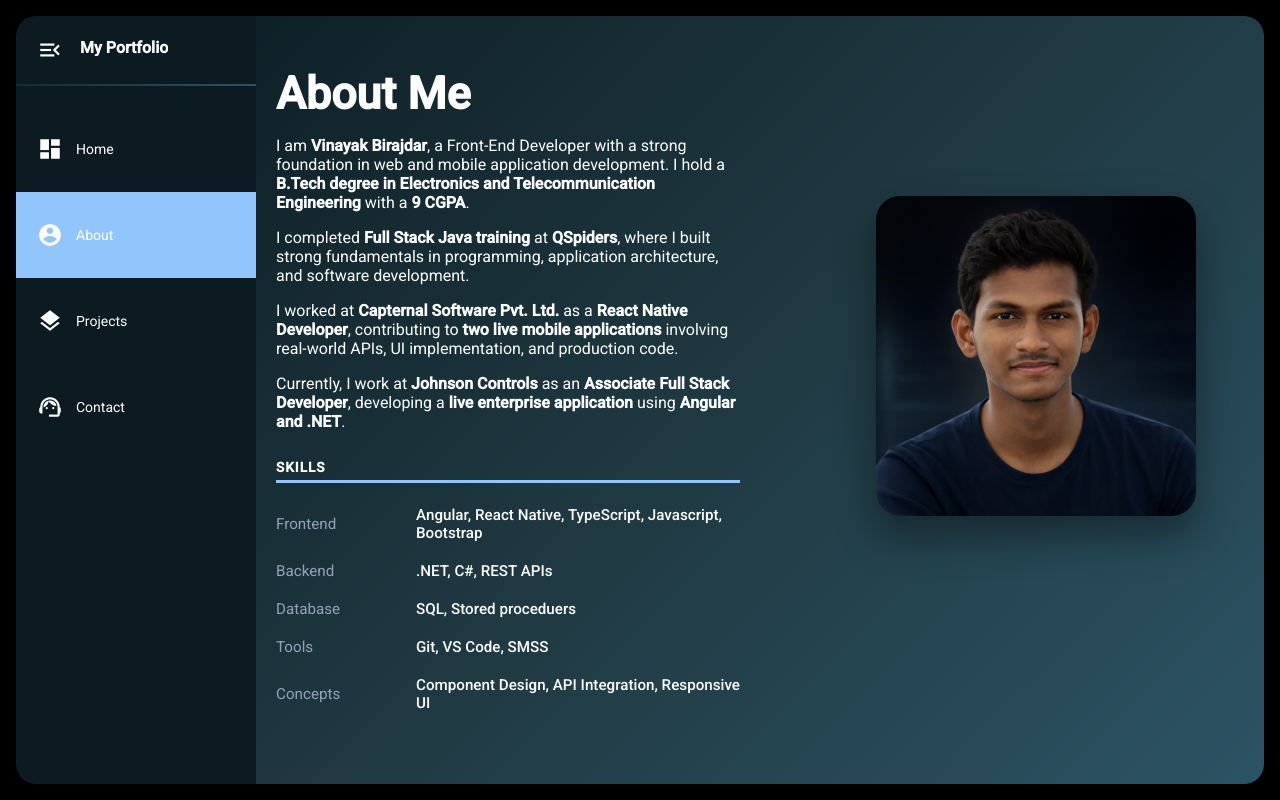
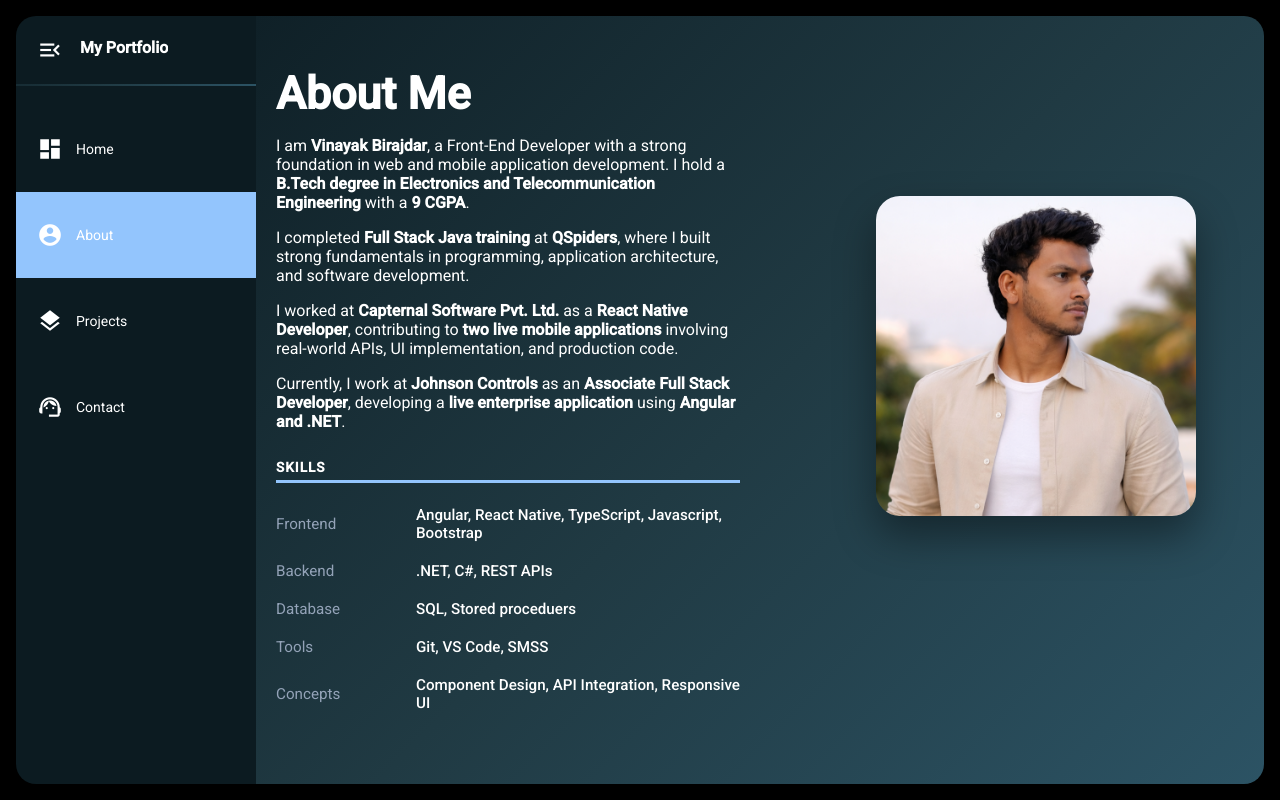
Before and after one commit to vinayakbirajdar/My-portfolio, an Angular app: page /about in a window 1280 px wide. Built offline with nearby package versions, Linux system fonts and the light colour scheme.

Commit message:
Profile update at home about page

```diff
--- a/src/app/screens/about/about.component.html
+++ b/src/app/screens/about/about.component.html
@@ -62,7 +62,7 @@
             </table>
         </div>
         <div class="right-panel">
-            <img src="app/assets/app-icon/about-profile.png" alt="Vinayak Birajdar" class="profile-image" />
+            <img src="app/assets/app-icon/about-pic.png" alt="Vinayak Birajdar" class="profile-image" />
         </div>
 
     </div>
--- a/src/app/screens/home/home.component.html
+++ b/src/app/screens/home/home.component.html
@@ -1,6 +1,6 @@
 <div class="welcome-container">
     <div class="welcome-content">
-        <img src="app/assets/app-icon/profile-pic.png" alt="Vinayak Birajdar" class="profile-image" />
+        <img src="app/assets/app-icon/home-pic.png" alt="Vinayak Birajdar" class="profile-image" />
         <h1 class="welcome-title">
             Welcome
         </h1>
@@ -16,8 +16,8 @@
 
         <!-- SOCIAL LINKS -->
         <div class="home-social">
-            <a href="https://www.linkedin.com/in/vinayak-birajdar" target="_blank" aria-label="GitHub"
-                data-tooltip="GitHub">
+            <a href="https://www.linkedin.com/in/vinayak-birajdar" target="_blank" aria-label="linkedin"
+                data-tooltip="linkedin">
                 <mat-icon>work</mat-icon>
             </a>
 
--- a/src/app/screens/home/home.component.scss
+++ b/src/app/screens/home/home.component.scss
@@ -36,7 +36,8 @@
     width: 140px;
     height: 140px;
     border-radius: 50%;
-    object-fit: cover;
+    object-fit: contain;
+    background-color: rgba(255, 255, 255, 0.05);
     margin-bottom: 24px;
     border: 3px solid rgba(255, 255, 255, 0.6);
     box-shadow: 0 10px 30px rgba(0, 0, 0, 0.4);
```
Also changed, not shown: src/app/assets/app-icon/about-pic.png (added), src/app/assets/app-icon/home-pic.png (added).
